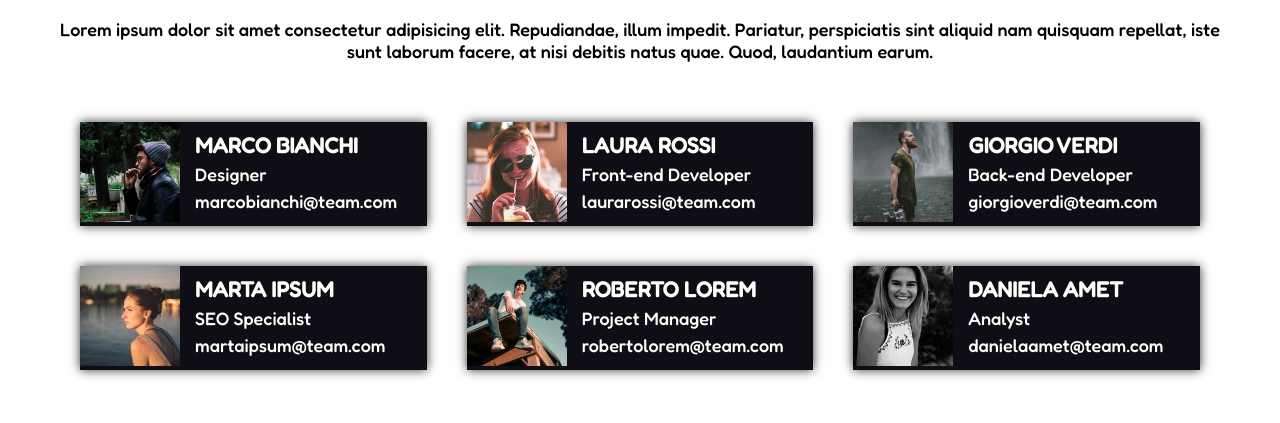
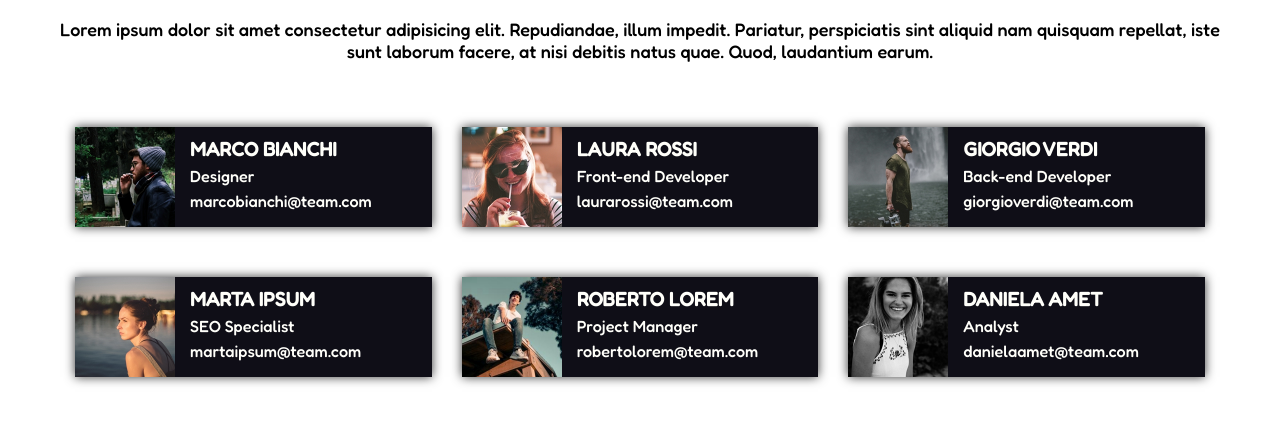
Before and after one commit to matteobonelli/html-css-float-cards, a plain HTML site: page index.html in a window 1280 px wide. Shown: the part 85-508 px from the top of the page. Drawn offline with Linux system fonts and the light colour scheme.

Commit message:
fixed some tweaks

```diff
--- a/css/style.css
+++ b/css/style.css
@@ -47,11 +47,12 @@ h3{
     margin-top: 10px
 }
 article{
-    width: calc(100% / 3 - 40px );
+    width: calc(100% / 3 - 30px );
     background-color: var(--color-black);
-    margin: 20px;
+    margin: 25px 15px;
     background-clip: content-box;
     box-shadow: 0 0 10px rgba(0, 0, 0, 0.8);
+    font-size: 0.9em;
 }
 img{
     width: 100px;
@@ -70,6 +71,3 @@ a{
 a:visited{
     color: #54c8e7 ;
 }
-.info{
-    padding: 10px;
-}
--- a/index.html
+++ b/index.html
@@ -18,52 +18,40 @@
 
         <main class="clearfix">
             <article class="debug push-left clearfix">
-                <div class="push-left">
-                    <img src="img/male1.png" alt="Marco Bianchi">
-                </div>
+                <img src="img/male1.png" alt="Marco Bianchi" class="push-left">
                 <h3>MARCO BIANCHI</h3>
                 <div class="titolo">Designer</div>
-                <a href="https:google.com">marcobianchi@team.com</a>
+                <a href="https://google.com">marcobianchi@team.com</a>
             </article>
             <article class="debug push-left clearfix">
-                <div class="push-left">
-                    <img src="img/female1.png" alt="Laura Rossi">
-                </div>
+                <img src="img/female1.png" alt="Laura Rossi" class="push-left">
                 <h3>LAURA ROSSI</h3>
                 <div class="titolo">Front-end Developer</div>
-                <a href="https:google.com">laurarossi@team.com</a>
+                <a href="https://google.com">laurarossi@team.com</a>
             </article>
             <article class="debug push-left clearfix">
-                <div class="push-left">
-                    <img src="img/male2.png" alt="Giorgio Verdi">
-                </div>
+                <img src="img/male2.png" alt="Giorgio Verdi" class="push-left">
                 <h3>GIORGIO VERDI</h3>
                 <div class="titolo">Back-end Developer</div>
-                <a href="https:google.com">giorgioverdi@team.com</a>
+                <a href="https://google.com">giorgioverdi@team.com</a>
             </article>
             <article class="debug push-left clearfix">
-                <div class="push-left">
-                    <img src="img/female2.png" alt="Marta Ipsum">
-                </div>
+                <img src="img/female2.png" alt="Marta Ipsum" class="push-left">
                 <h3>MARTA IPSUM</h3>
                 <div class="titolo">SEO Specialist</div>
-                <a href="https:google.com">martaipsum@team.com</a>
+                <a href="https://google.com">martaipsum@team.com</a>
             </article>
             <article class="debug push-left clearfix">
-                <div class="push-left">
-                    <img src="img/male3.png" alt="Roberto Lorem">
-                </div>
+                <img src="img/male3.png" alt="Roberto Lorem" class="push-left">
                 <h3>ROBERTO LOREM</h3>
                 <div class="titolo">Project Manager</div>
-                <a href="https:google.com">robertolorem@team.com</a>
+                <a href="https://google.com">robertolorem@team.com</a>
             </article>
             <article class="debug push-left clearfix">
-                <div class="push-left">
-                    <img src="img/female3.png" alt="Daniela Amet">
-                </div>
+                <img src="img/female3.png" alt="Daniela Amet" class="push-left">
                 <h3>DANIELA AMET</h3>
                 <div class="titolo">Analyst</div>
-                <a href="https:google.com">danielaamet@team.com</a>
+                <a href="https://google.com">danielaamet@team.com</a>
             </article>
         </main>
     </div>
```
